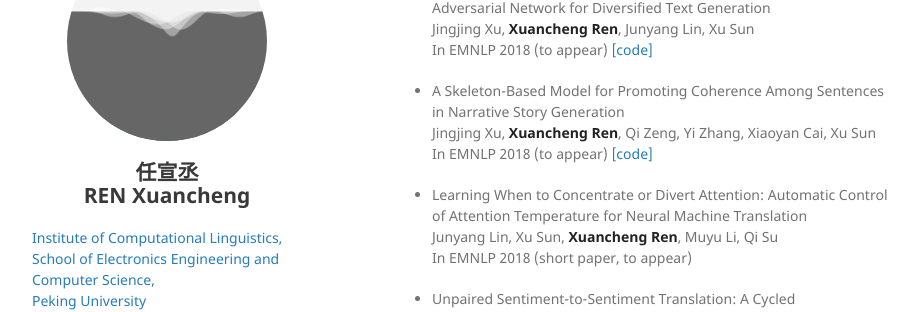
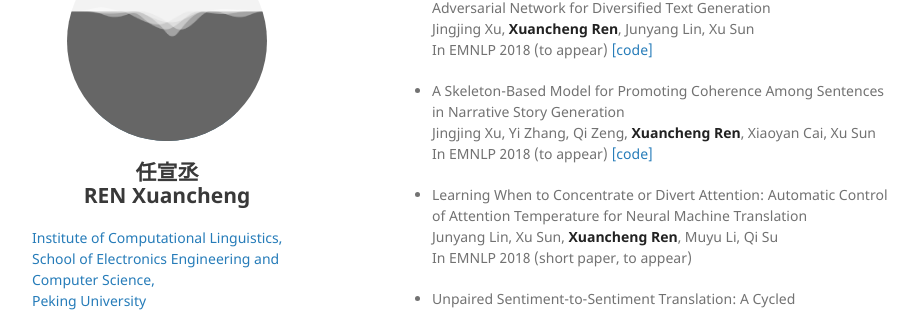
Before and after one commit to jklj077/jklj077.github.io, a Jekyll site: the page built from index.md, in a window 1280 px wide and 900 px high, scrolled down 554 px. Shown: the part 137-449 px from the top of the window, without its empty margins (178-1096 px from the left). Built offline with Jekyll 4.4.1, drawn with Linux system fonts in a browser that asks for light colours; nearby versions of some CDN libraries; our own code applies the rules of GitHub Pages for plain Markdown files.

```diff
--- a/index.md
+++ b/index.md
@@ -32,7 +32,7 @@ layout: default
   In EMNLP 2018 (to appear) [[code]](https://github.com/lancopku/DPGAN)
 
 * A Skeleton-Based Model for Promoting Coherence Among Sentences in Narrative Story Generation
-  Jingjing Xu, **Xuancheng Ren**, Qi Zeng, Yi Zhang, Xiaoyan Cai, Xu Sun
+  Jingjing Xu, Yi Zhang, Qi Zeng, **Xuancheng Ren**, Xiaoyan Cai, Xu Sun
   In EMNLP 2018 (to appear) [[code]](https://github.com/lancopku/Skeleton-Based-Generation-Model)
 
 * Learning When to Concentrate or Divert Attention: Automatic Control of Attention Temperature for Neural Machine Translation
```
